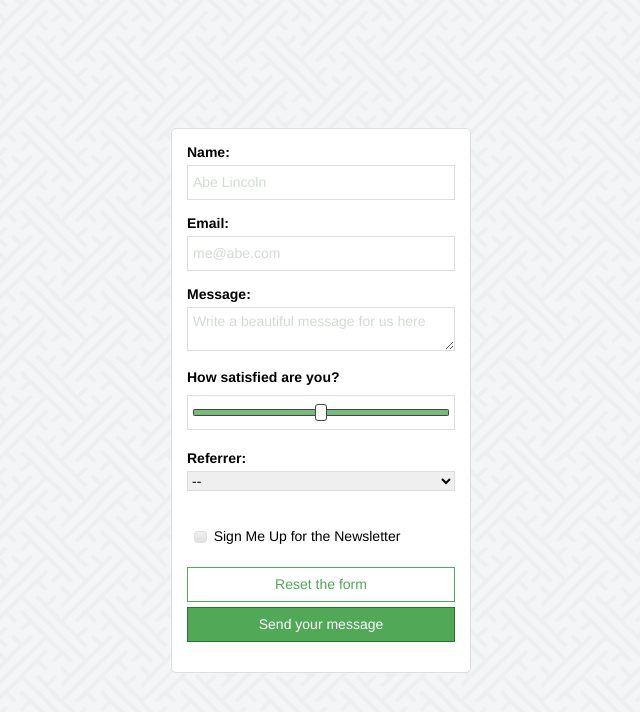
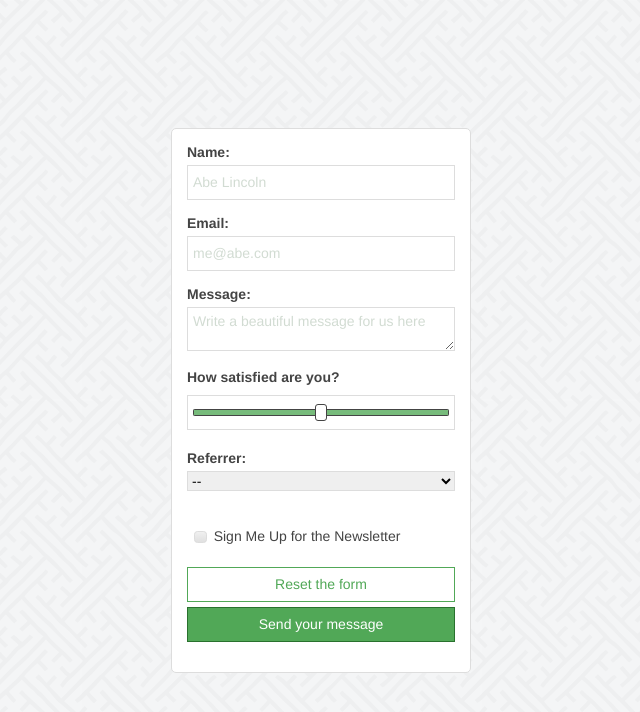
Before and after one commit to marthix/form-style-library, a plain HTML site: page index.html in a window 1280 px wide. Shown: the whole page, without its empty margins (319-959 px from the left). Drawn offline with Linux system fonts and the light colour scheme.

Commit message:
Added font color to form

```diff
--- a/css/forms.css
+++ b/css/forms.css
@@ -1,4 +1,5 @@
 form {
+  color: #444;
   background-color: #fff;
   border: 1px solid #ddd;
   border-radius: 5px;
```
